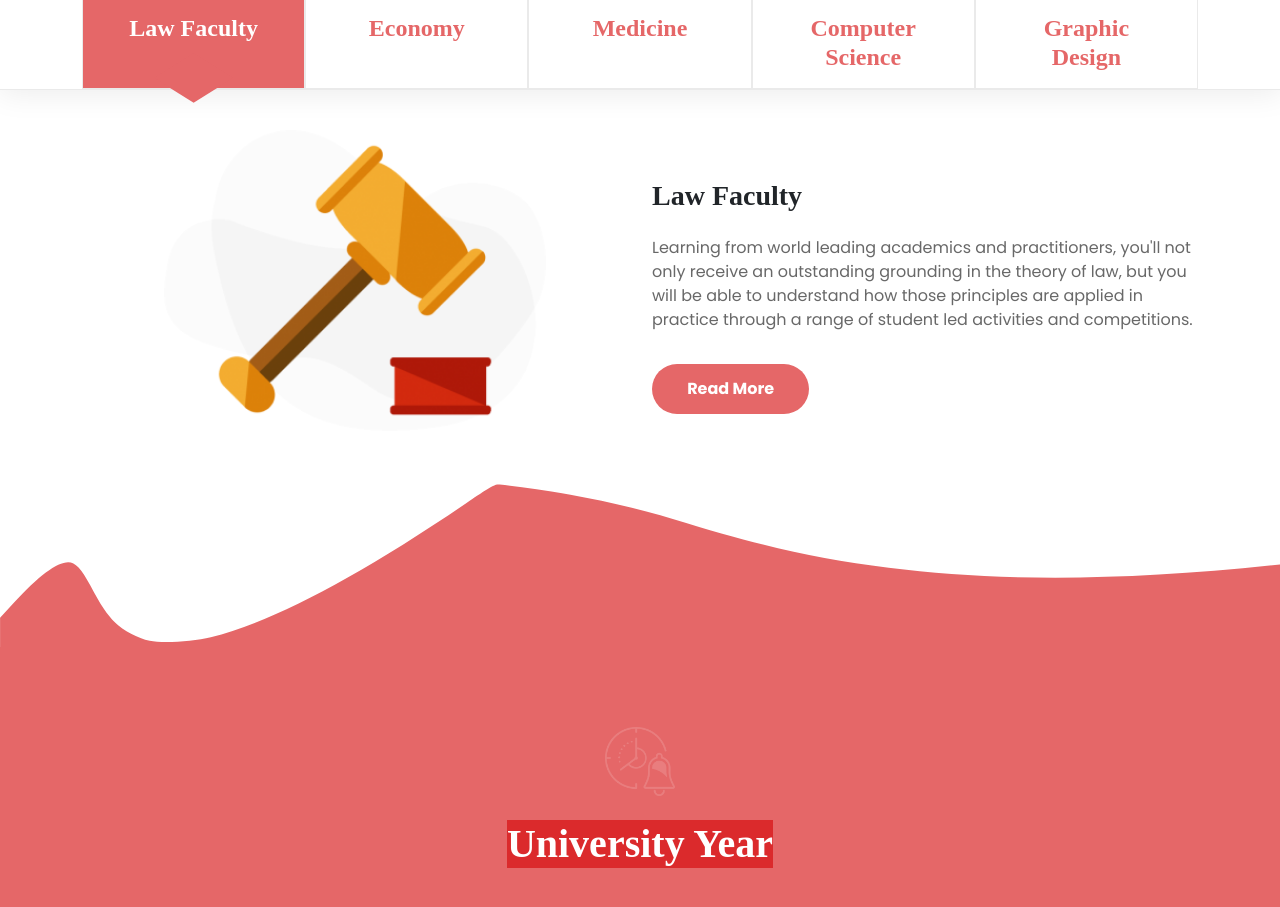
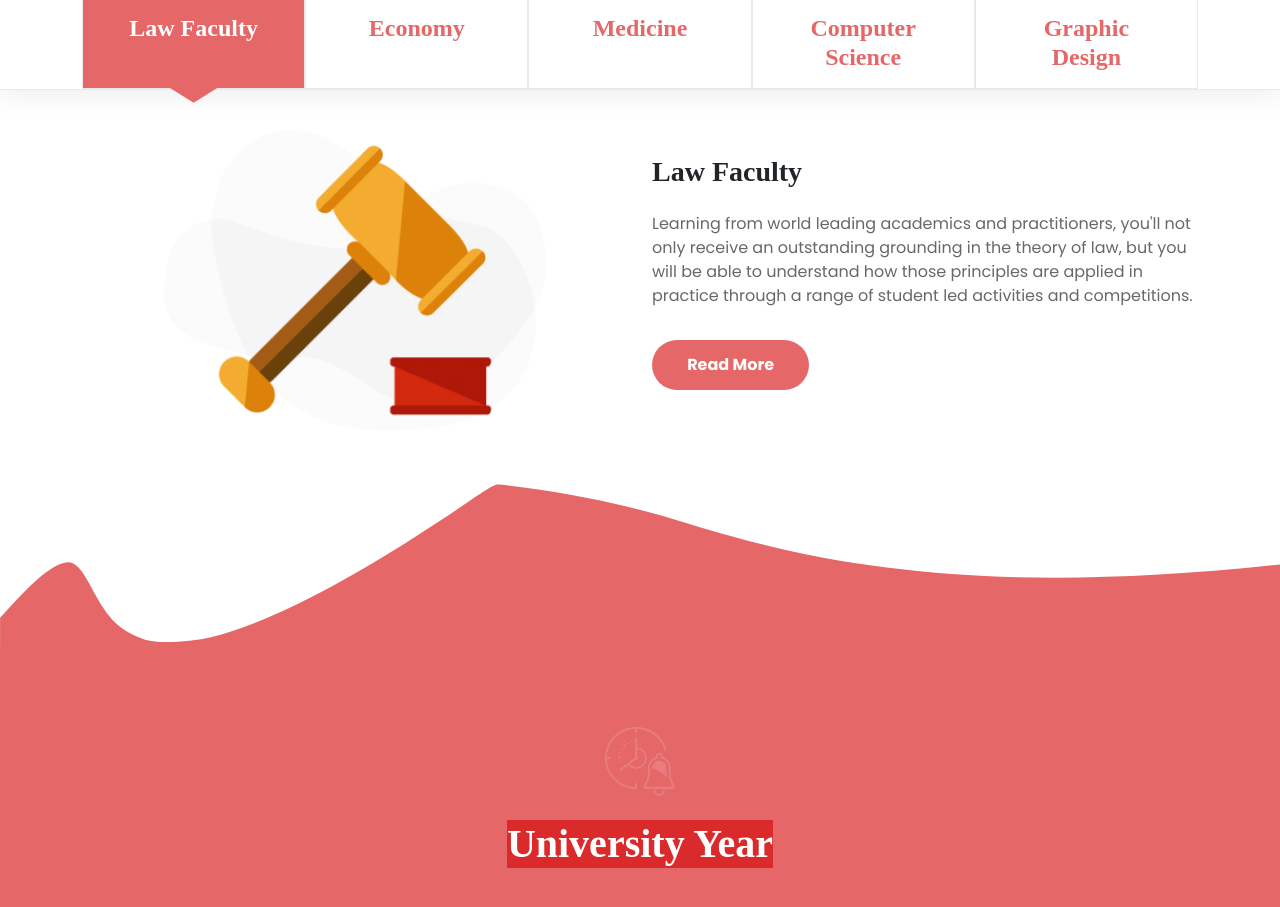
Before and after one commit to alessiologozzo/proj-html-vuejs, a Vue app: page / in a window 1280 px wide. Shown: the part 1540-2447 px from the top of the page. Built offline with nearby package versions, Linux system fonts and the light colour scheme; a web font is replaced by a local one.

Commit message:
slightly changed padding AppFaculties

```diff
--- a/src/components/AppFaculties.vue
+++ b/src/components/AppFaculties.vue
@@ -20,7 +20,7 @@
                     <img :src="getUrl()" alt="err">
                 </div>
 
-                <div class="col-12 col-md-6 pt-5 d-flex flex-column align-items-center align-items-md-start">
+                <div class="col-12 col-md-6 pt-5 pt-lg-3 pt-xl-0 d-flex flex-column align-items-center align-items-md-start">
                     <h4>{{ facultyDatas[activeFaculty].name }}</h4>
                     <p class="pt-2 pt-md-4 pb-3 al-grey">{{ facultyDatas[activeFaculty].text }}</p>
                     <a href="#" class="d-inline-block al-red-button">Read More</a>
```
